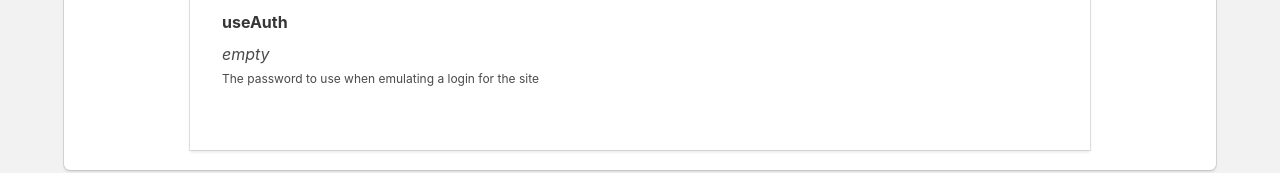
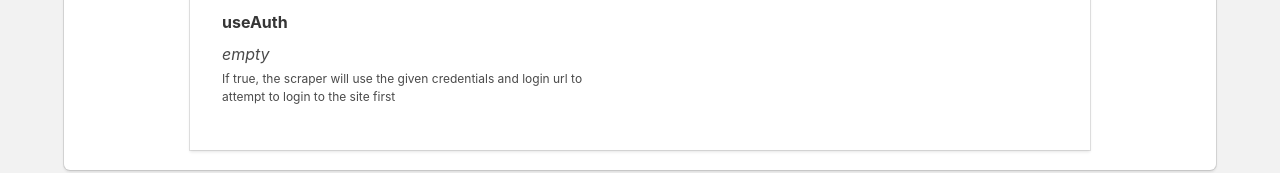
Before and after one commit to arhill05/scraper, a React app: page / in a window 1280 px wide. Shown: the part 749-922 px from the top of the page. Built offline with nearby package versions, Linux system fonts and the light colour scheme; no server answers.

Commit message:
Update description for useAuth

```diff
--- a/client/ConfigTable.js
+++ b/client/ConfigTable.js
@@ -221,7 +221,7 @@ class ConfigTable extends Component {
           ) : (
             <span>{config.useAuth || <em>empty</em>}</span>
           )}
-          <p className="help">The password to use when emulating a login for the site</p>
+          <p className="help">If true, the scraper will use the given credentials and login url to attempt to login to the site first</p>
         </div>
       </form>
     );
```
